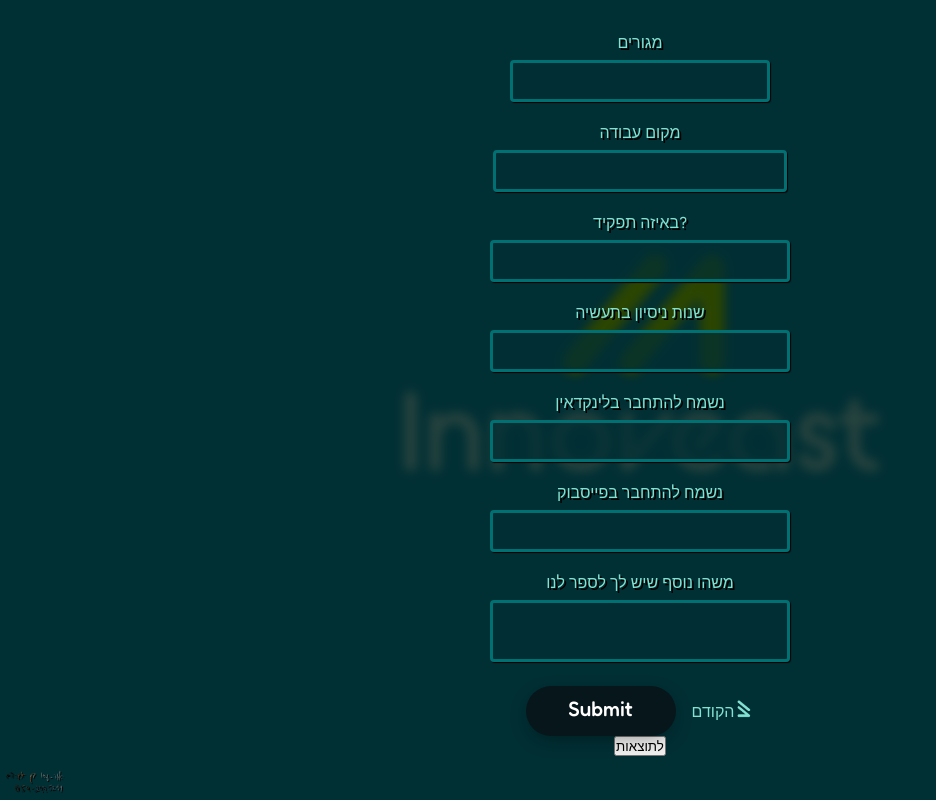
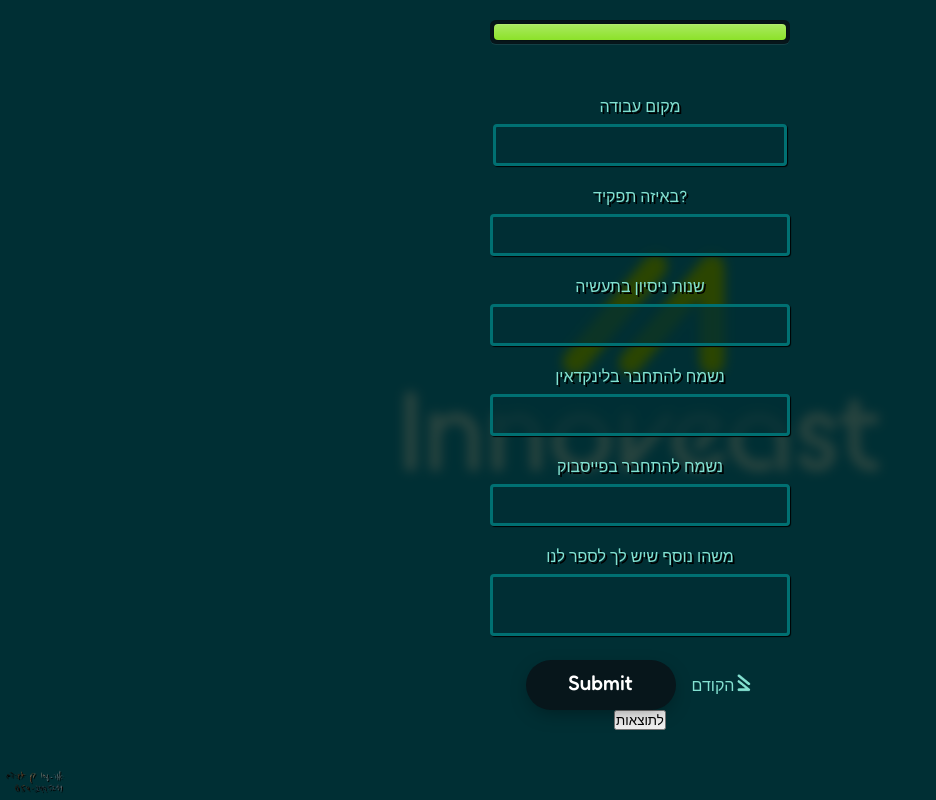
Before and after one commit to AviadDerli/innoveast, a React (Vite) app in the folder client/: page /survey/step3 in a window 1280 px wide. Shown: the whole page, without its empty margins (0-936 px from the left). Built offline with nearby package versions, Linux system fonts and the light colour scheme; no server answers.

Commit message:
progress bar & little fixes

```diff
--- /dev/null
+++ b/client/src/components/SubmitButton/PageProgress/index.jsx
@@ -0,0 +1,41 @@
+import React, { useEffect, useState } from 'react';
+import style from './style.module.scss';
+
+export default function PageProgress({ targetProgress }) {
+    const [progress, setProgress] = useState(0);
+
+    useEffect(() => {
+      const interval = setInterval(() => {
+        setProgress(prev => {
+          if (prev < targetProgress) {
+            return prev + 1;
+          }
+          clearInterval(interval);
+          return prev;
+        });
+      }, 10); // שינוי כל 10 מילישניות כדי שהאנימציה תהיה חלקה
+
+      return () => clearInterval(interval);
+    }, [targetProgress]);
+
+    const progressPercentage = `${progress}%`;
+
+    return (
+      <div dir='rtl' className={style.container}>
+        <div className={style.progress}>
+          <div
+            className={style['progress-bar']}
+            style={{ width: progressPercentage, backgroundColor: getBackgroundColor(progress) }}
+          ></div>
+        </div>
+      </div>
+    );
+  }
+
+  function getBackgroundColor(progress) {
+    if (progress <= 5) return '#83e1d1';
+    if (progress <= 25) return '#90e702';
+    if (progress <= 50) return '#83e1d1';
+    if (progress <= 75) return '#90e702';
+    return '#86e01e';
+  }
--- /dev/null
+++ b/client/src/components/SubmitButton/PageProgress/style.module.scss
@@ -0,0 +1,39 @@
+@import '../../../index.scss';
+
+.container {
+  margin: 20px auto;
+  max-width: 90%;
+  width: 300px;
+  text-align: center;
+}
+
+  // --dark-primary-color: #002f34;
+// --primary-color: #007072;
+// --light-primary-color: #83e1d1;
+// --text-color: #90e702;
+// --button-color: #07161b;
+
+.progress {
+  margin: 0 auto;
+  width: 100%;
+  padding: 4px;
+  background: var(--button-color);
+  border-radius: 6px;
+  -webkit-box-shadow: inset 0 1px 2px rgba(0, 0, 0, 0.25), 0 1px rgba(255, 255, 255, 0.08);
+  box-shadow: inset 0 1px 2px rgba(0, 0, 0, 0.25), 0 1px rgba(255, 255, 255, 0.08);
+}
+
+.progress-bar {
+  height: 16px;
+  border-radius: 4px;
+  background-image: -webkit-linear-gradient(top, rgba(255, 255, 255, 0.3), rgba(255, 255, 255, 0.05));
+  background-image: -moz-linear-gradient(top, rgba(255, 255, 255, 0.3), rgba(255, 255, 255, 0.05));
+  background-image: -o-linear-gradient(top, rgba(255, 255, 255, 0.3), rgba(255, 255, 255, 0.05));
+  background-image: linear-gradient(to bottom, rgba(255, 255, 255, 0.3), rgba(255, 255, 255, 0.05));
+  -webkit-transition: width 0.4s linear, background-color 0.4s linear;
+  -moz-transition: width 0.4s linear, background-color 0.4s linear;
+  -o-transition: width 0.4s linear, background-color 0.4s linear;
+  transition: width 0.4s linear, background-color 0.4s linear;
+  -webkit-box-shadow: 0 0 1px 1px rgba(0, 0, 0, 0.25), inset 0 1px rgba(255, 255, 255, 0.1);
+  box-shadow: 0 0 1px 1px rgba(0, 0, 0, 0.25), inset 0 1px rgba(255, 255, 255, 0.1);
+}
--- a/client/src/pages/Slide_from/index.jsx
+++ b/client/src/pages/Slide_from/index.jsx
@@ -2,11 +2,11 @@ import React, { useEffect, useRef } from 'react'; // יבוא של React, useEff
 import { useSurveyStore } from '../../store'; // יבוא של useSurveyStore מה-store
 import WordCloud from 'wordcloud'; // יבוא של WordCloud.js
 import { useNavigate } from 'react-router-dom';
-
+import style from './style.module.scss';
 export default function SlideFrom() {
   const responses = useSurveyStore((state) => state.responses); // קבלת התגובות מה-store באמצעות useSurveyStore
   const wordCloudRef = useRef(null); // יצירת reference ל-DOM אלמנט כדי שנוכל להשתמש בו ב-WordCloud.js
-const navigate = useNavigate()
+  const navigate = useNavigate()
 
   useEffect(() => { // שימוש ב-useEffect להפעלת הקוד כשהתגובות משתנות
     const locations = responses.map(response => response.location).filter(Boolean); // מיפוי התגובות להוצאת מקומות המגורים וסינון ערכים ריקים
@@ -22,7 +22,7 @@ const navigate = useNavigate()
       list: words, // רשימת המילים והספירות
       gridSize: Math.round(16 * window.innerWidth / 1024), // גודל הגריד בהתאמה לרוחב החלון
       weightFactor: size => Math.log2(size + 1) * 10, // פונקציה להתאמת הגודל בהתאם לספירה
-    //   fontFamily: 'Times, serif', // משפחת הפונטים
+      //   fontFamily: 'Times, serif', // משפחת הפונטים
       color: 'random-dark', // צבע אקראי כהה
       rotateRatio: 0.5, // יחס הסיבוב של המילים
       rotationSteps: 2, // שלבי הסיבוב (0 או 90 מעלות)
@@ -31,11 +31,11 @@ const navigate = useNavigate()
     });
   }, [responses]); // useEffect יפעל מחדש כל פעם שהתגובות ישתנו
 
-  return<>
-   <div ref={wordCloudRef} style={{ width: '100%', height: '600px' }}></div>
-   <button onClick={()=>navigate('/jobs')}>המשך</button>
-
-   </>
+  return (
+    <div onClick={() => navigate('/jobs')} className={style.container}>
+      <div ref={wordCloudRef} style={{ width: '100%', height: '600px' }}></div>
+    </div>
+  )
 }
 
 // --dark-primary-color: #002f34;
--- /dev/null
+++ b/client/src/pages/Slide_from/style.module.scss
@@ -0,0 +1,7 @@
+@import '../../index.scss';
+
+.container{
+    width: 100vw;
+    height: 100vh;
+    background-color: var(--light-primary-color);
+}
--- /dev/null
+++ b/client/src/pages/Slide_works/style.module.scss
@@ -0,0 +1,7 @@
+@import '../../index.scss';
+
+.container{
+    width: 100vw;
+    height: 100vh;
+    background-color: var(--dark-primary-color);
+}
--- a/client/src/pages/SurveyPage/Step1.jsx
+++ b/client/src/pages/SurveyPage/Step1.jsx
@@ -2,6 +2,7 @@ import React, { useState } from 'react';
 import { useNavigate } from 'react-router-dom';
 import { useSurveyStore } from '../../store';
 import style from './style.module.scss';
+import PageProgress from '../../components/SubmitButton/PageProgress';
 
 export default function Step1() {
     const navigate = useNavigate();
@@ -37,10 +38,11 @@ export default function Step1() {
 
     return (
         <div dir='rtl' className={style.survey_page}>
+            <PageProgress targetProgress={25} />
             <img className={style.logo} src='/logo2.png' alt='logo' />
 
             <div className={style.container}>
-            <h1>שאלון היכרות</h1>
+                <h1>שאלון היכרות</h1>
 
                 <div className={style.form_group}>
                     <label>
@@ -56,6 +58,12 @@ export default function Step1() {
                         {noPhone && <span className={style.error}>אנא הכנס מספר טלפון</span>}
                     </label>
                 </div>
+                <div className={style.form_group}>
+                    <label>
+                        מגורים
+                        <input type="text" name="location" value={servey.location} onChange={handleChange} />
+                    </label>
+                </div>
                 <div className={style.buttons}>
                     <button onClick={handleSubmit}>
                         הבא
--- a/client/src/pages/SurveyPage/Step2.jsx
+++ b/client/src/pages/SurveyPage/Step2.jsx
@@ -2,6 +2,7 @@ import React from 'react';
 import { useNavigate } from 'react-router-dom';
 import { useSurveyStore } from '../../store';
 import style from './style.module.scss';
+import PageProgress from '../../components/SubmitButton/PageProgress';
 
 export default function Step2() {
   const navigate = useNavigate();
@@ -19,6 +20,8 @@ export default function Step2() {
 
   return (
     <div className={style.survey_page}>
+      <PageProgress targetProgress={50} />
+
       <img className={style.logo} src='/logo2.png' alt='logo' />
       <div className={style.container}>
         <div className={style.checkbox_list}>
@@ -58,10 +61,10 @@ export default function Step2() {
         <div className={style.buttons}>
           <button onClick={() => navigate('/survey/step2b')}>
             <img className={style.next} src='/angle.png' alt='next' />
-        הבא
+            הבא
           </button>
           <button onClick={() => navigate('/survey/step1')}>
-           הקודם
+            הקודם
             <img className={style.back} src='/angle.png' alt='next' />
           </button>
         </div>
--- a/client/src/pages/SurveyPage/Step2b.jsx
+++ b/client/src/pages/SurveyPage/Step2b.jsx
@@ -2,6 +2,7 @@ import React from 'react';
 import { useNavigate } from 'react-router-dom';
 import { useSurveyStore } from '../../store';
 import style from './style.module.scss';
+import PageProgress from '../../components/SubmitButton/PageProgress';
 
 export default function Step2b() {
   const navigate = useNavigate();
@@ -19,6 +20,8 @@ export default function Step2b() {
 
   return (
     <div className={style.survey_page}>
+            <PageProgress targetProgress={75} />
+
       <img className={style.logo} src='/logo2.png' alt='logo' />
       <div className={style.container}>
         <div className={style.checkbox_list}>
--- a/client/src/pages/SurveyPage/Step3.jsx
+++ b/client/src/pages/SurveyPage/Step3.jsx
@@ -4,6 +4,7 @@ import { useSurveyStore } from '../../store';
 import style from './style.module.scss';
 import SubmitButton from '../../components/SubmitButton';
 import { socket } from '../../socket';
+import PageProgress from '../../components/SubmitButton/PageProgress';
 
 export default function Step3() {
   const navigate = useNavigate();
@@ -23,14 +24,10 @@ export default function Step3() {
 
   return (
     <div className={style.survey_page}>
+            <PageProgress targetProgress={100} />
+
       <img className={style.logo} src='/logo2.png' alt='logo' />
       <div className={style.container}>
-        <div className={style.form_group}>
-          <label>
-            מגורים
-            <input type="text" name="location" value={servey.location} onChange={handleChange} />
-          </label>
-        </div>
         <div className={style.form_group}>
           <label>
             מקום עבודה
```
Also changed, not shown: client/src/pages/Slide_works/index.jsx (+40 -34 lines).
